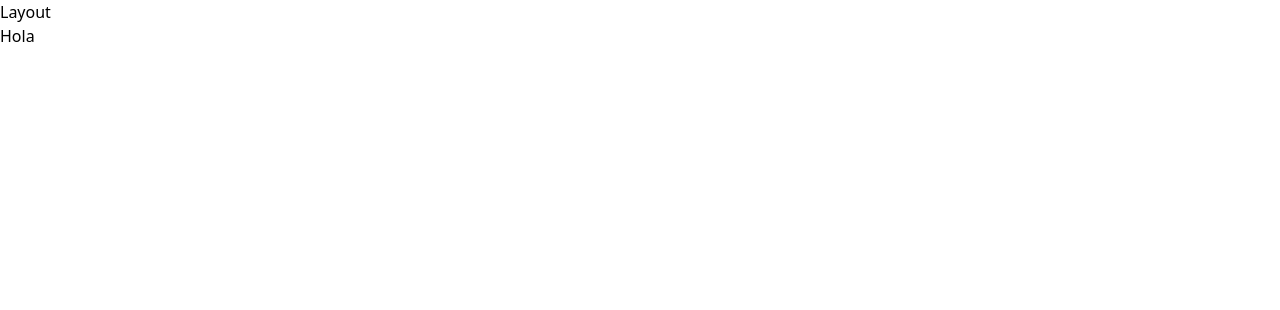
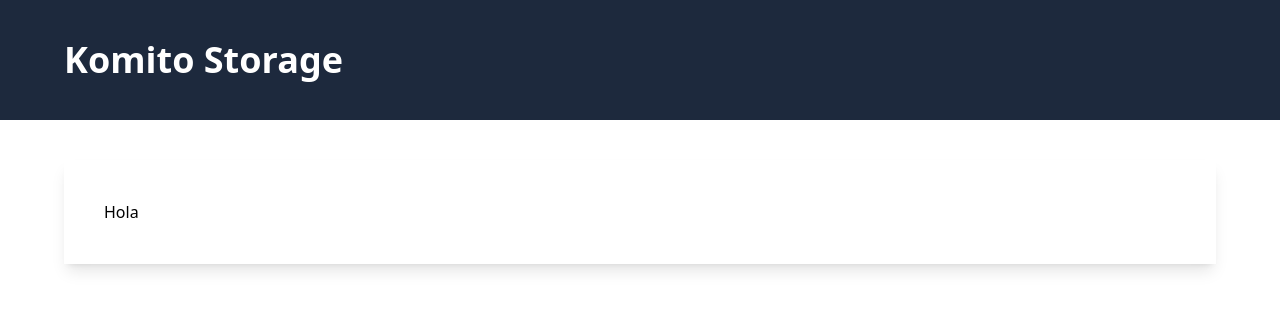
Before and after one commit to ErickCastroo/inventario_ui, a React (Vite) app: page / in a window 1280 px wide. Shown: the top 310 px of the page. Built offline with nearby package versions, Linux system fonts and the light colour scheme.

Commit message:
feat: Add Header component and integrate it into Layout

```diff
--- /dev/null
+++ b/src/components/layout/components/Header.tsx
@@ -0,0 +1,12 @@
+function Header() {
+  return (
+    <header className='bg-slate-800'>
+      <div className='mx-auto max-w-6xl py-10'>
+        <h1 className='text-4xl font-extrabold text-white'>Komito Storage</h1>
+        </div>
+    </header>
+
+  )
+}
+
+export { Header }
--- a/src/components/layout/index.tsx
+++ b/src/components/layout/index.tsx
@@ -1,10 +1,14 @@
-import { Outlet } from "react-router"
+import { Outlet } from 'react-router'
+
+import { Header } from '@/components/layout/components/Header'
 
 function Layout() {
   return (
     <>
-      <h1>Layout</h1>
-      <Outlet />
+      <Header />
+      <main className='mt-10 mx-auto max-w-6xl p-10 bg-white shadow-lg '>
+        <Outlet />
+      </main>
     </>
   )
 }
```
